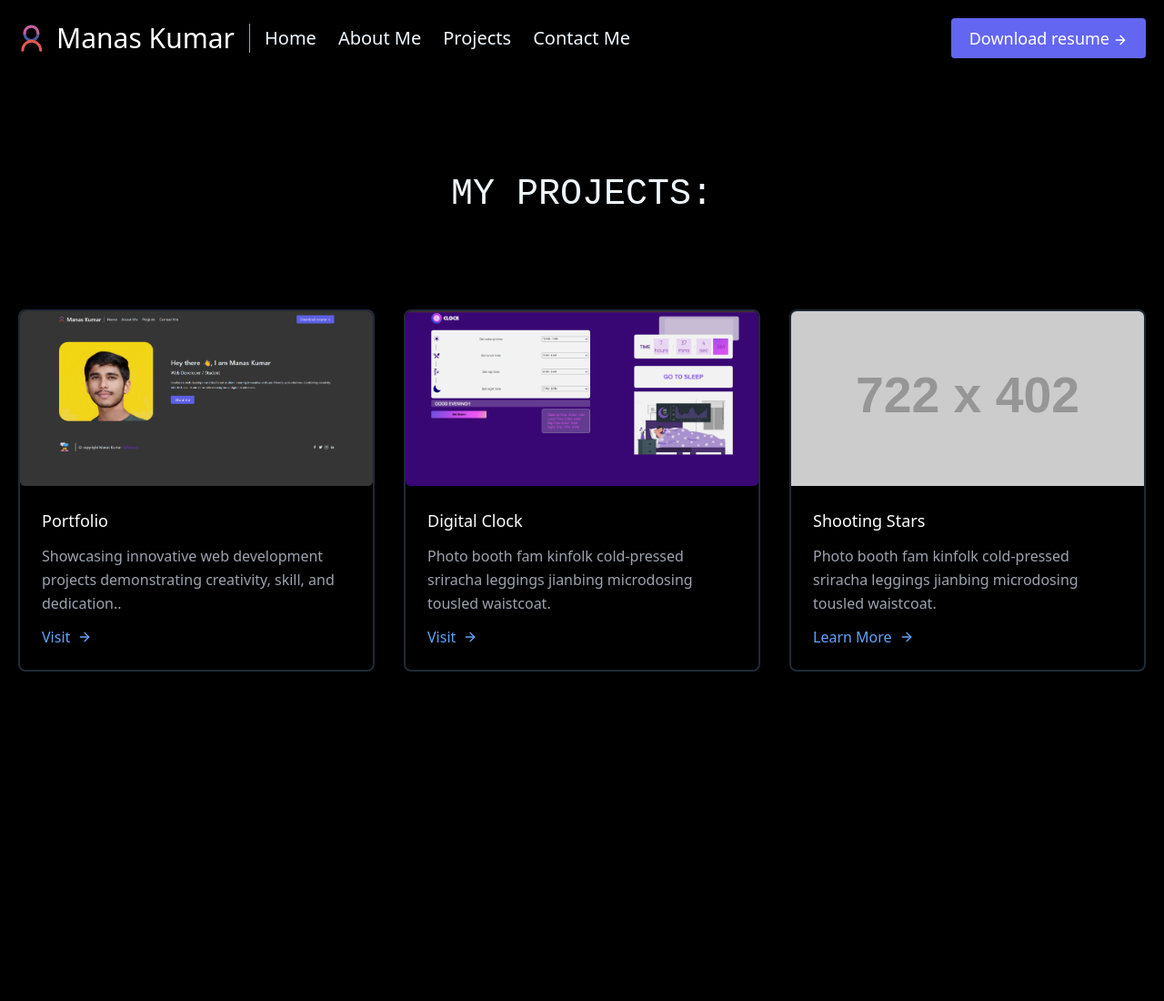
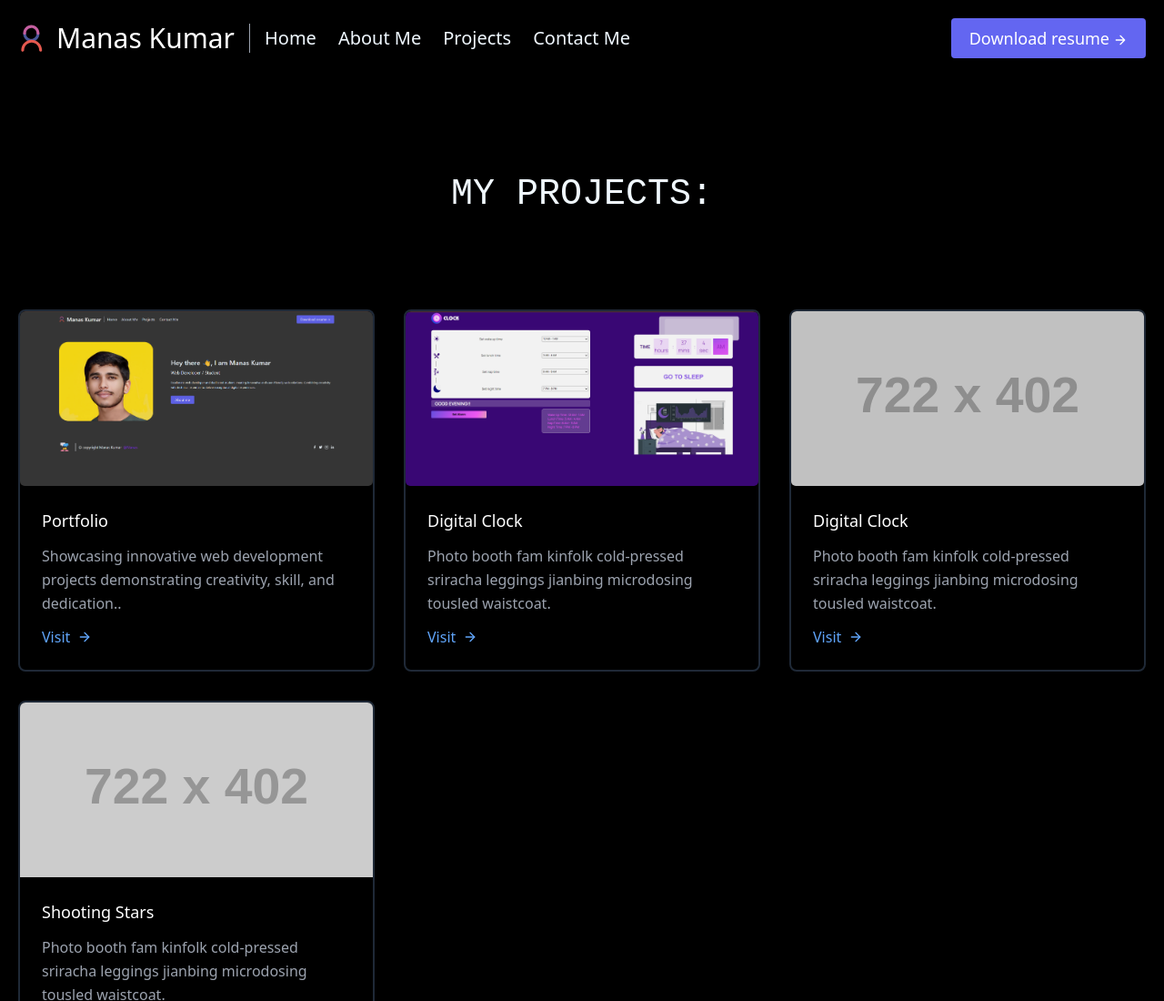
Before and after one commit to Manas-xt/Dynamic-Portfolio, a website: page views/projects.html in a window 1280 px wide. Shown: the top 1100 px of the page at 91% size. Before the commit the page ends 834 px from the top, so only its background shows below. Drawn offline with nearby package versions, Linux system fonts and the light colour scheme; placeholder pictures from the web are drawn by us.

Commit message:
updated projects

```diff
--- a/views/projects.html
+++ b/views/projects.html
@@ -57,13 +57,13 @@
         </div>
         <div class="p-4 md:w-1/3">
           <div class="h-full border-2 border-gray-800 rounded-lg overflow-hidden">
-           <a href="https://manas-xt.github.io/digital-clock/" ><img class="lg:h-48 md:h-36 w-full object-cover object-center" src="/assets/p2.png" alt="blog" id="img2" style="opacity: 95%;border-radius: 5px;"></a>
+           <a href="digital-clock-theta-pink.vercel.app" ><img class="lg:h-48 md:h-36 w-full object-cover object-center" src="/assets/p2.png" alt="blog" id="img2" style="opacity: 95%;border-radius: 5px;"></a>
             <div class="p-6">
               <!-- <h2 class="tracking-widest text-xs title-font font-medium text-gray-500 mb-1">CATEGORY</h2> -->
               <h1 class="title-font text-lg font-medium text-white mb-3">Digital Clock</h1>
               <p class="leading-relaxed mb-3">Photo booth fam kinfolk cold-pressed sriracha leggings jianbing microdosing tousled waistcoat.</p>
               <div class="flex items-center flex-wrap">
-                <a class="text-blue-400 inline-flex items-center md:mb-2 lg:mb-0" href="https://manas-xt.github.io/digital-clock/">Visit
+                <a class="text-blue-400 inline-flex items-center md:mb-2 lg:mb-0" href="digital-clock-theta-pink.vercel.app">Visit
                   <svg class="w-4 h-4 ml-2" viewBox="0 0 24 24" stroke="currentColor" stroke-width="2" fill="none" stroke-linecap="round" stroke-linejoin="round">
                     <path d="M5 12h14"></path>
                     <path d="M12 5l7 7-7 7"></path>
@@ -74,6 +74,27 @@
             </div>
           </div>
         </div>
+
+        <div class="p-4 md:w-1/3">
+          <div class="h-full border-2 border-gray-800 rounded-lg overflow-hidden">
+           <a href="" ><img class="lg:h-48 md:h-36 w-full object-cover object-center" src="https://dummyimage.com/722x402" alt="blog" id="img2" style="opacity: 95%;border-radius: 5px;"></a>
+            <div class="p-6">
+              <!-- <h2 class="tracking-widest text-xs title-font font-medium text-gray-500 mb-1">CATEGORY</h2> -->
+              <h1 class="title-font text-lg font-medium text-white mb-3">Digital Clock</h1>
+              <p class="leading-relaxed mb-3">Photo booth fam kinfolk cold-pressed sriracha leggings jianbing microdosing tousled waistcoat.</p>
+              <div class="flex items-center flex-wrap">
+                <a class="text-blue-400 inline-flex items-center md:mb-2 lg:mb-0" href=""> Visit
+                  <svg class="w-4 h-4 ml-2" viewBox="0 0 24 24" stroke="currentColor" stroke-width="2" fill="none" stroke-linecap="round" stroke-linejoin="round">
+                    <path d="M5 12h14"></path>
+                    <path d="M12 5l7 7-7 7"></path>
+                  </svg>
+                </a>
+
+              </div>
+            </div>
+          </div>
+        </div>
+
         <div class="p-4 md:w-1/3">
           <div class="h-full border-2 border-gray-800 rounded-lg overflow-hidden">
             <img class="lg:h-48 md:h-36 w-full object-cover object-center" src="https://dummyimage.com/722x402" alt="blog">
@@ -88,7 +109,6 @@
                     <path d="M12 5l7 7-7 7"></path>
                   </svg>
                 </a>
-
               </div>
             </div>
           </div>
```
